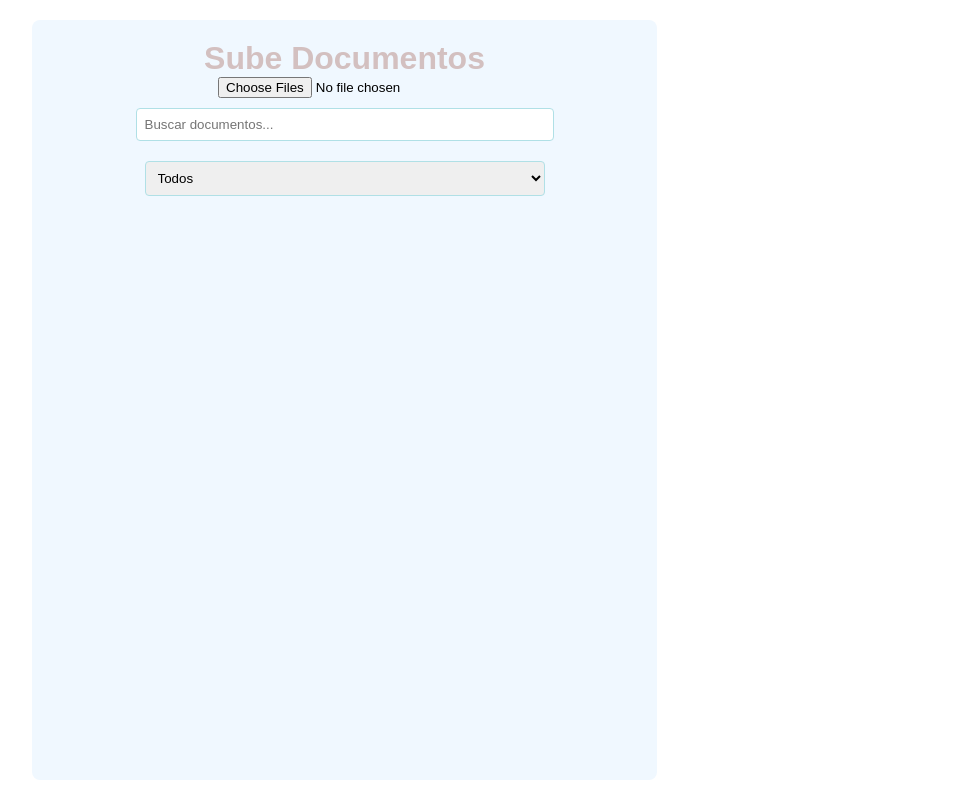
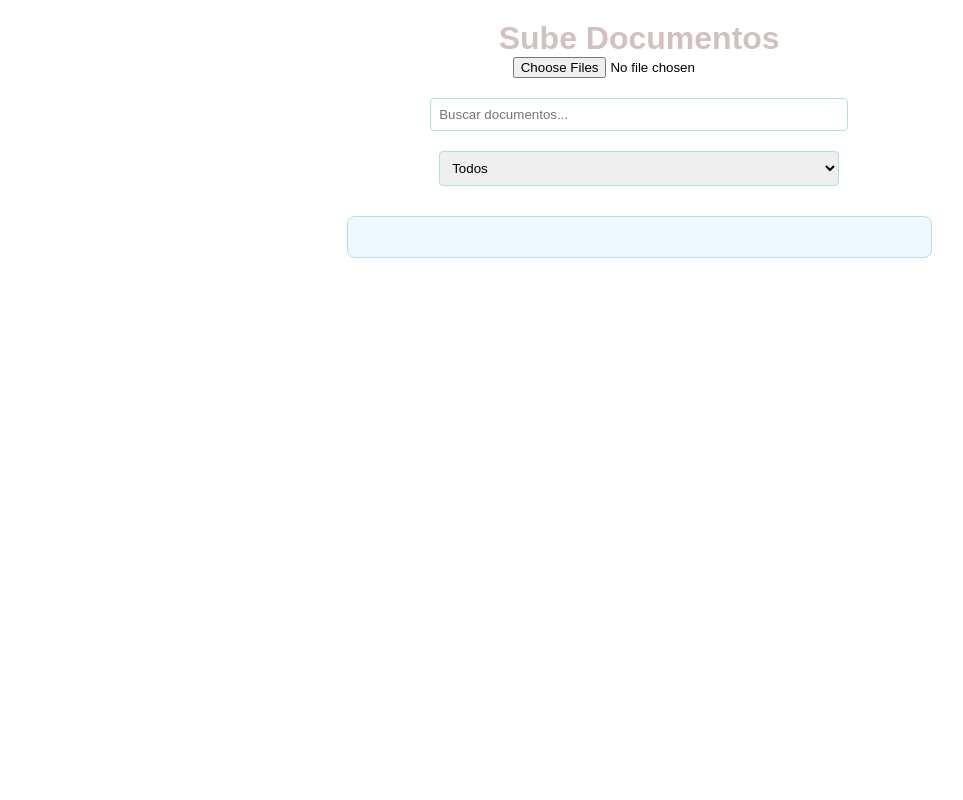
Before and after one commit to TKN05/coopteba2, a React (Create React App) app: page /upload in a window 1280 px wide. Shown: the top 800 px of the page, without its empty margins (38-1001 px from the left). Built offline with nearby package versions, Linux system fonts and the light colour scheme.

Commit message:
estilos en UploadPage

```diff
--- a/src/pages/UploadPage.css
+++ b/src/pages/UploadPage.css
@@ -1,9 +1,15 @@
 .upload-page {
     text-align: center;
-    margin: 20px;
-    background-color: #f0f8ff; /* Color de fondo celeste claro */
-    padding: 20px;
-    border-radius: 8px;
+    margin: 20px auto;
+    max-width: 90%;
+  }
+
+  .upload-actions {
+    margin-bottom: 20px;
+  }
+
+  .upload-actions input[type="file"] {
+    margin-bottom: 10px;
   }
 
   .search-input, .category-select {
@@ -20,6 +26,14 @@
     flex-wrap: wrap;
     justify-content: center;
     gap: 10px;
+    background-color: #f0f8ff; /* Color de fondo celeste claro */
+    padding: 20px;
+    border-radius: 8px;
+    border: 1px solid #b0e0e6; /* Color de borde celeste claro */
+    max-height: 500px; /* Ajusta la altura máxima según tus necesidades */
+    overflow-y: auto; /* Añade scroll vertical si es necesario */
+    overflow-x: hidden;
+    margin-bottom: 50px;
   }
 
   .file-item {
@@ -36,13 +50,6 @@
     color: #333; /* Color del texto */
   }
 
-  .file-preview {
-    max-width: 100px;
-    max-height: 100px;
-    object-fit: cover;
-    margin-top: 5px;
-  }
-
   .download-link {
     display: block;
     margin-top: 5px;
--- a/src/pages/UploadPage.jsx
+++ b/src/pages/UploadPage.jsx
@@ -50,6 +50,7 @@ function UploadPage() {
   return (
     <div className="upload-page">
       <h1>Sube Documentos</h1>
+      <div className="upload-actions">
         <input
           type="file"
           accept="image/*,application/pdf"
@@ -72,14 +73,14 @@ function UploadPage() {
           <option value="images">Imágenes</option>
           <option value="pdfs">PDFs</option>
         </select>
+      </div>
       <div className="file-list">
         {filterFiles().map((file, index) => (
           <div key={index} className="file-item">
-           <a href={file.id} download={file.name} className="download-link">
             <FontAwesomeIcon icon={getIcon(file.type)} size="3x" />
             <p>{file.name}</p>
-
-
+            <a href={file.id} download={file.name} className="download-link">
+              Descargar
             </a>
           </div>
         ))}
```
Lines whose indentation alone changed are shown as unchanged.
